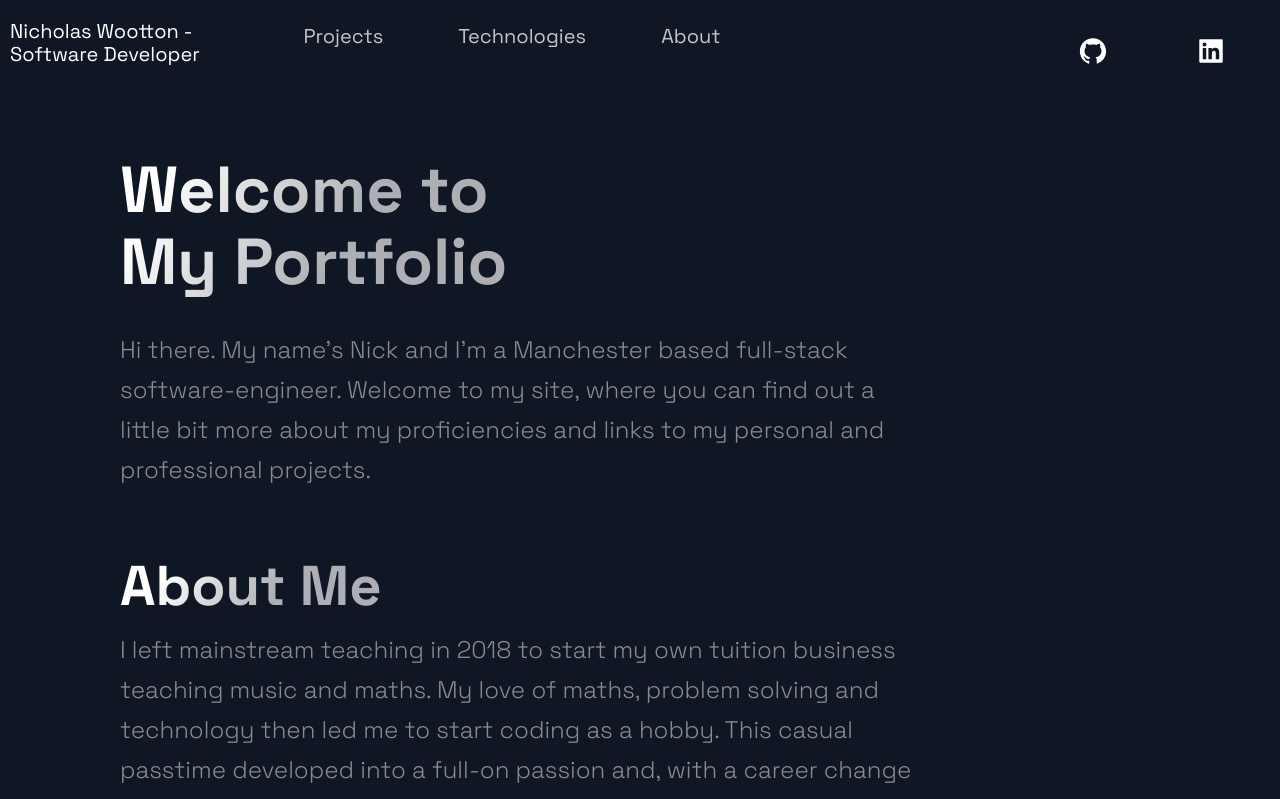
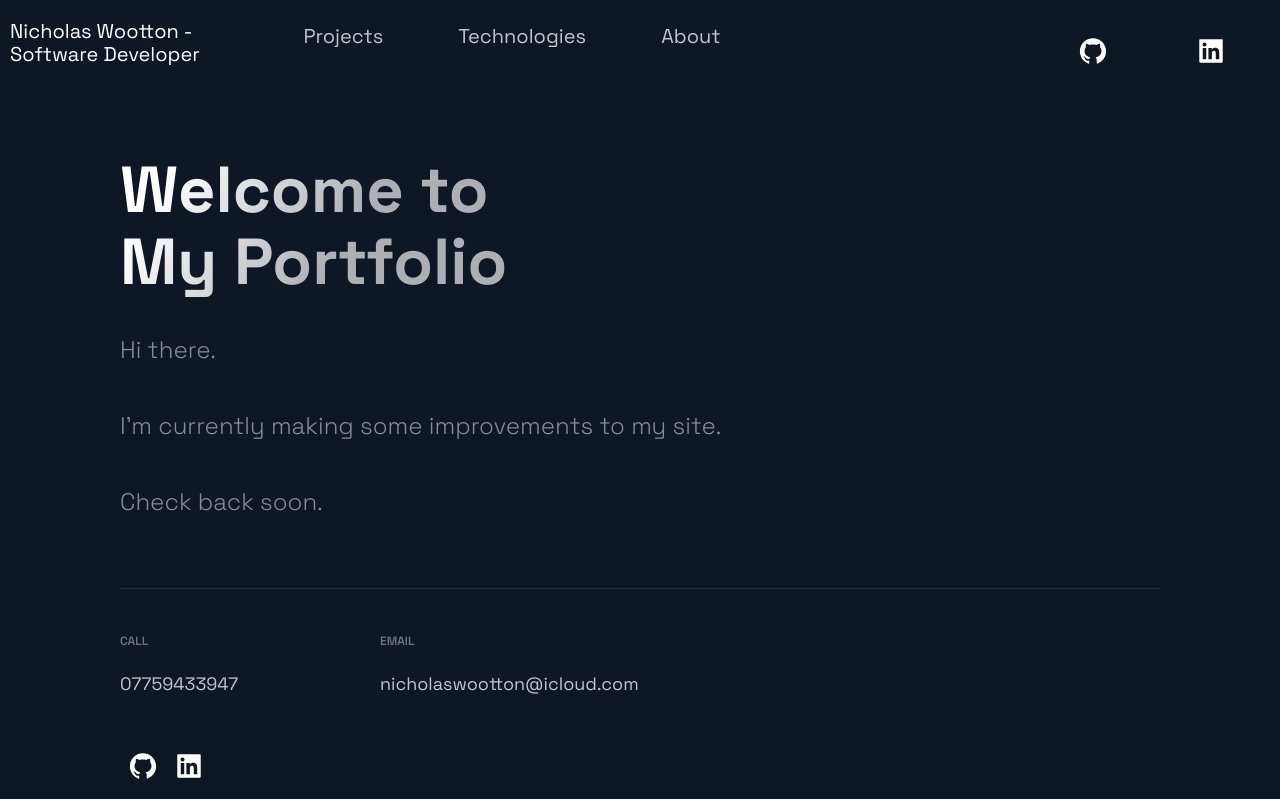
Before and after one commit to nickWoott/portfolio-page, a Next.js app: page / in a window 1280 px wide. Shown: the top 799 px of the page. Built offline with nearby package versions, Linux system fonts and the light colour scheme.

Commit message:
create placeholder

```diff
--- a/src/components/Hero/Hero.js
+++ b/src/components/Hero/Hero.js
@@ -1,12 +1,12 @@
-import React from 'react';
+import React from "react";
 
 import {
   Section,
   SectionText,
   SectionTitle,
-} from '../../styles/GlobalComponents';
-import Button from '../../styles/GlobalComponents/Button';
-import { LeftSection } from './HeroStyles';
+} from "../../styles/GlobalComponents";
+import Button from "../../styles/GlobalComponents/Button";
+import { LeftSection } from "./HeroStyles";
 
 const Hero = () => (
   <Section row nopadding>
@@ -14,12 +14,11 @@ const Hero = () => (
       <SectionTitle main center>
         Welcome to <br /> My Portfolio
       </SectionTitle>
+      <SectionText>Hi there.</SectionText>
       <SectionText>
-        Hi there. My name's Nick and I'm a Manchester based full-stack
-        software-engineer. Welcome to my site, where you can find out a little
-        bit more about my proficiencies and links to my personal and
-        professional projects.
+        I'm currently making some improvements to my site.
       </SectionText>
+      <SectionText>Check back soon.</SectionText>
     </LeftSection>
   </Section>
 );
--- a/src/pages/index.js
+++ b/src/pages/index.js
@@ -1,22 +1,24 @@
-import Acomplishments from '../components/Acomplishments/Acomplishments';
-import BgAnimation from '../components/BackgrooundAnimation/BackgroundAnimation';
-import Hero from '../components/Hero/Hero';
-import Projects from '../components/Projects/Projects';
-import Technologies from '../components/Technologies/Technologies';
-import Timeline from '../components/TimeLine/TimeLine';
-import { Layout } from '../layout/Layout';
-import { Section } from '../styles/GlobalComponents';
+import Acomplishments from "../components/Acomplishments/Acomplishments";
+import BgAnimation from "../components/BackgrooundAnimation/BackgroundAnimation";
+import Hero from "../components/Hero/Hero";
+import Projects from "../components/Projects/Projects";
+import Technologies from "../components/Technologies/Technologies";
+import Timeline from "../components/TimeLine/TimeLine";
+import { Layout } from "../layout/Layout";
+import { Section } from "../styles/GlobalComponents";
 
 const Home = () => {
   return (
+    // i think we can probably do something here that will fix this?
+    // just create a new component that is a placeholder
     <Layout>
       {/* <Section grid> */}
       <Hero />
-      <Timeline />
+      {/* <Timeline /> */}
       {/* <BgAnimation /> */}
       {/* </Section> */}
-      <Projects />
-      <Technologies />
+      {/* <Projects /> */}
+      {/* <Technologies /> */}
     </Layout>
   );
 };
```
Also changed, not shown: 2 other files (tests, documents, lock files or other folders).
